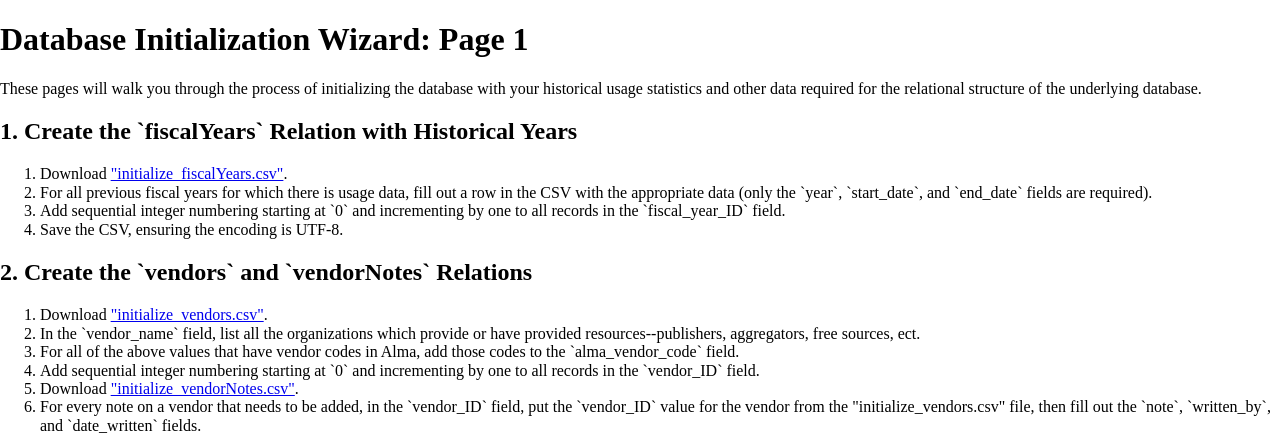
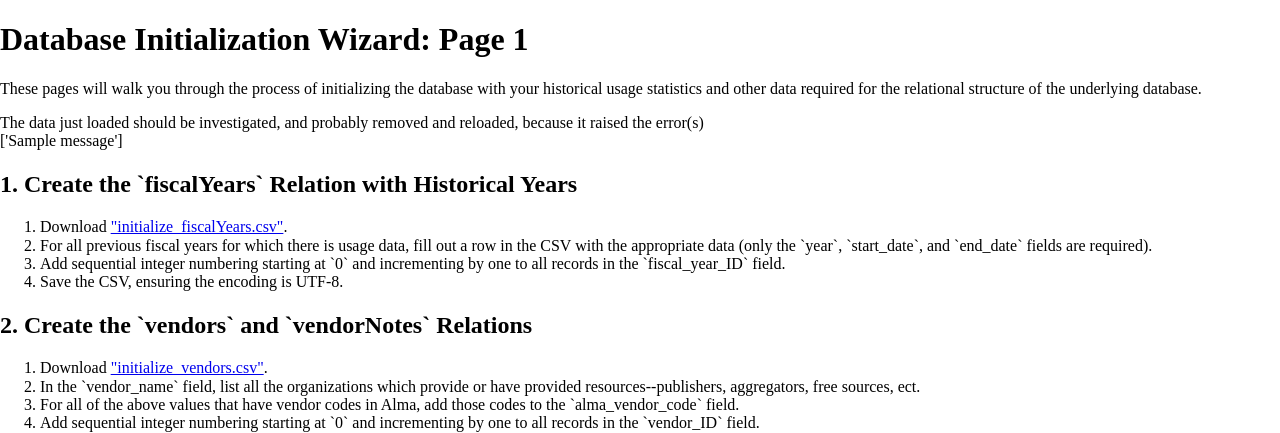
Before and after one commit to ereiskind/nolcat, a Python web app: template nolcat/initialization/templates/initialization/index.html in a window 1280 px wide. Shown: the top 433 px of the page. Run offline with Jinja, Linux system fonts and the light colour scheme; the template is opened without the code that fills it, so the values that code supplies are empty, except form fields; one stand-in notice (Sample message) is shown; form fields are guessed from the names that the template uses; some libraries are stand-ins or nearby versions.

Commit message:
Add Jinja message flashing to initialization pages

```diff
--- a/nolcat/initialization/templates/initialization/index.html
+++ b/nolcat/initialization/templates/initialization/index.html
@@ -10,6 +10,12 @@
 <body>
     <h1>Database Initialization Wizard: Page 1</h1>
     <p>These pages will walk you through the process of initializing the database with your historical usage statistics and other data required for the relational structure of the underlying database.</p>
+
+    {% with message = get_flashed_messages() %}
+        {% if message %}
+            <p>The data just loaded should be investigated, and probably removed and reloaded, because it raised the error(s)<br>{{ message }}</p>
+        {% endif %}
+    {% endwith %}
 
     <h2>1. Create the `fiscalYears` Relation with Historical Years</h2>  <!--Ordered list not used because numbering continues across multiple pages-->
     <ol>
--- a/nolcat/initialization/templates/initialization/initial-data-upload-2.html
+++ b/nolcat/initialization/templates/initialization/initial-data-upload-2.html
@@ -9,6 +9,12 @@
 </head>
 <body>
     <h1>Database Initialization Wizard: Page 2</h1>
+
+    {% with message = get_flashed_messages() %}
+        {% if message %}
+        <p>The data just loaded should be investigated, and probably removed and reloaded, because it raised the error(s)<br>{{ message }}</p>
+        {% endif %}
+    {% endwith %}
 
     <h2>4. Create the `statisticsSources`, `statisticsSourceNotes`, `resourceSources`, `resourceSourceNotes`, and `statisticsResourceSources` Relations</h2>
     <p>In handling usage statistics for electronic resources, there are two information sources to consider--the resource source, also called the platform and often equivalent to a HTTP domain, which is the source of the e-resource content, and the statistics source, where the usage statistics come from. There's a complex, many-to-many relationship between these two sources with situations/use cases that include
--- a/nolcat/initialization/templates/initialization/initial-data-upload-3.html
+++ b/nolcat/initialization/templates/initialization/initial-data-upload-3.html
@@ -9,6 +9,12 @@
 </head>
 <body>
     <h1>Database Initialization Wizard: Page 3</h1>
+
+    {% with message = get_flashed_messages() %}
+        {% if message %}
+        <p>The data just loaded should be investigated, and probably removed and reloaded, because it raised the error(s)<br>{{ message }}</p>
+        {% endif %}
+    {% endwith %}
 
     <h2>6. Create the `annualUsageCollectionTracking` Relation</h2>
     <ol>
--- a/nolcat/initialization/templates/initialization/initial-data-upload-4.html
+++ b/nolcat/initialization/templates/initialization/initial-data-upload-4.html
@@ -9,6 +9,12 @@
 </head>
 <body>
     <h1>Database Initialization Wizard: Page 4</h1>
+
+    {% with message = get_flashed_messages() %}
+        {% if message %}
+        <p>The data just loaded should be investigated, and probably removed and reloaded, because it raised the error(s)<br>{{ message }}</p>
+        {% endif %}
+    {% endwith %}
 
     <!--
     <ol>
```
